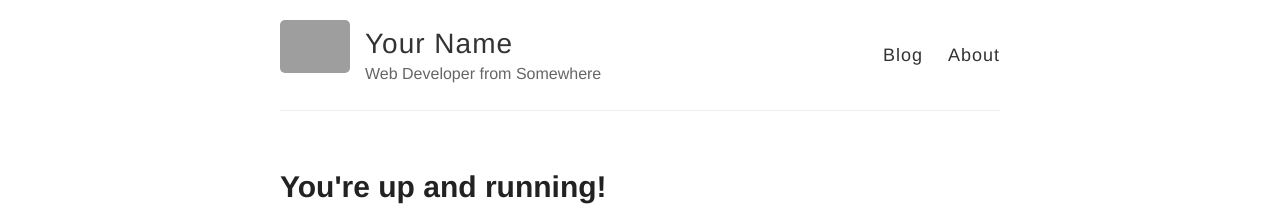
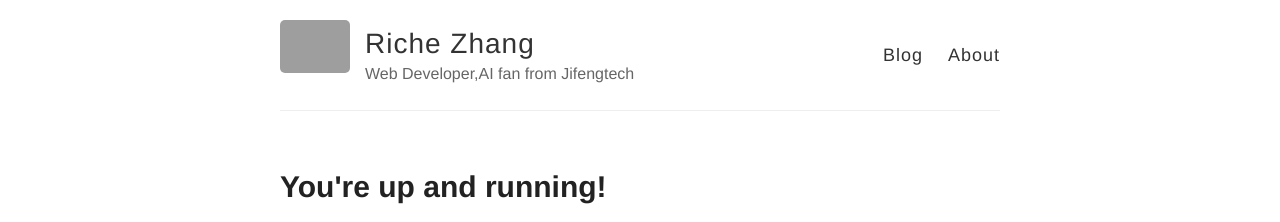
Before and after one commit to RicheZhang/RicheZhang.github.io, a Jekyll site: the page built from _posts/2014-3-3-Hello-World.md, in a window 1280 px wide. Shown: the top 222 px of the page. Built offline with Jekyll 4.4.1, drawn with Linux system fonts in a browser that asks for light colours; grey boxes are pictures that could not be loaded.

Commit message:
config my own info

```diff
--- a/_config.yml
+++ b/_config.yml
@@ -3,10 +3,10 @@
 #
 
 # Name of your site (displayed in the header)
-name: Your Name
+name: Riche Zhang
 
 # Short bio or description (displayed in the header)
-description: Web Developer from Somewhere
+description: Web Developer,AI fan from Jifengtech
 
 # URL of your avatar or profile pic (you could use your GitHub profile pic)
 avatar: https://raw.githubusercontent.com/barryclark/jekyll-now/master/images/jekyll-logo.png
@@ -21,7 +21,7 @@ footer-links:
   email:
   facebook:
   flickr:
-  github: barryclark/jekyll-now
+  github: RicheZhang/RicheZhang.github.io
   instagram:
   linkedin:
   pinterest:
```
